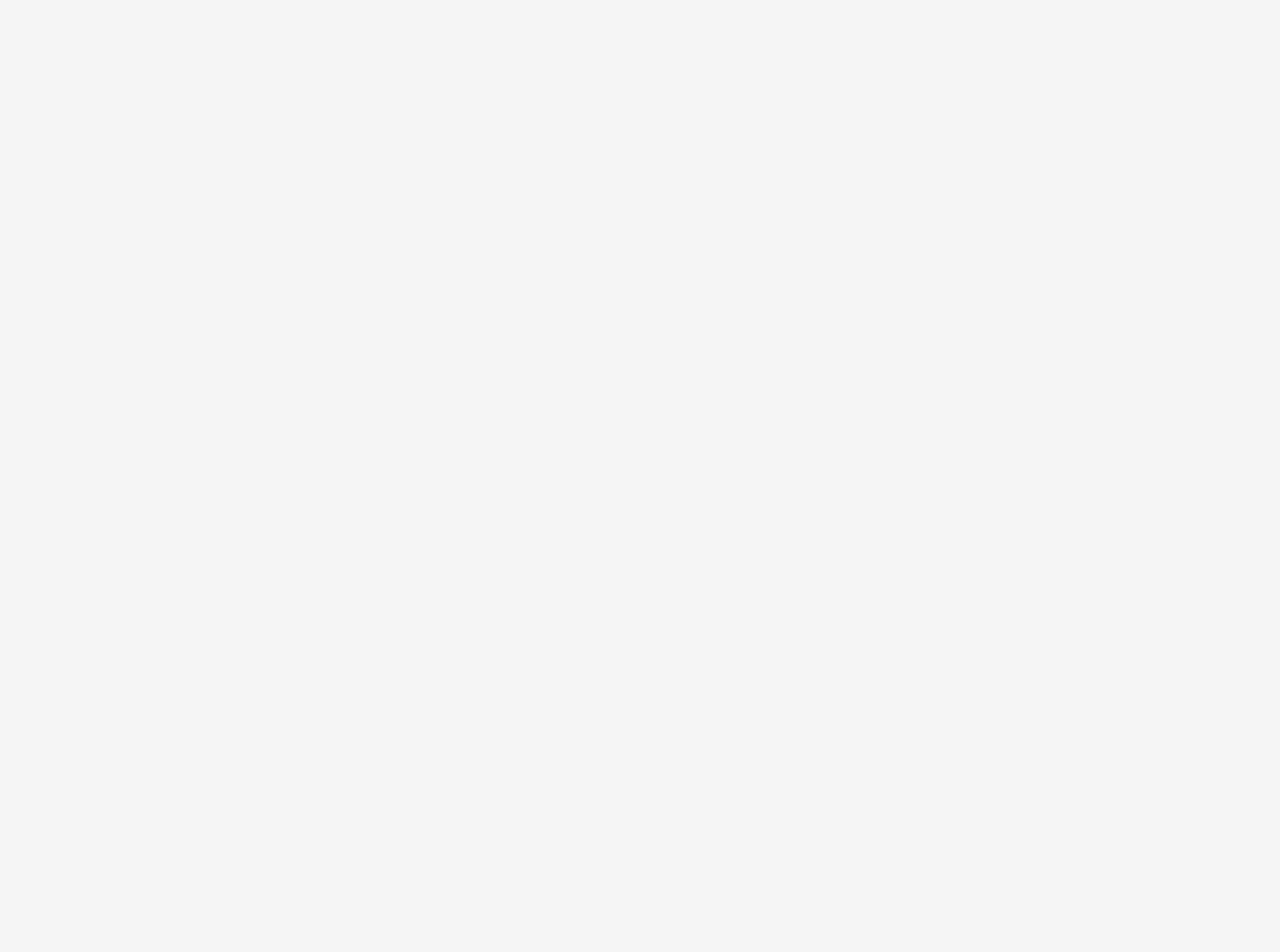
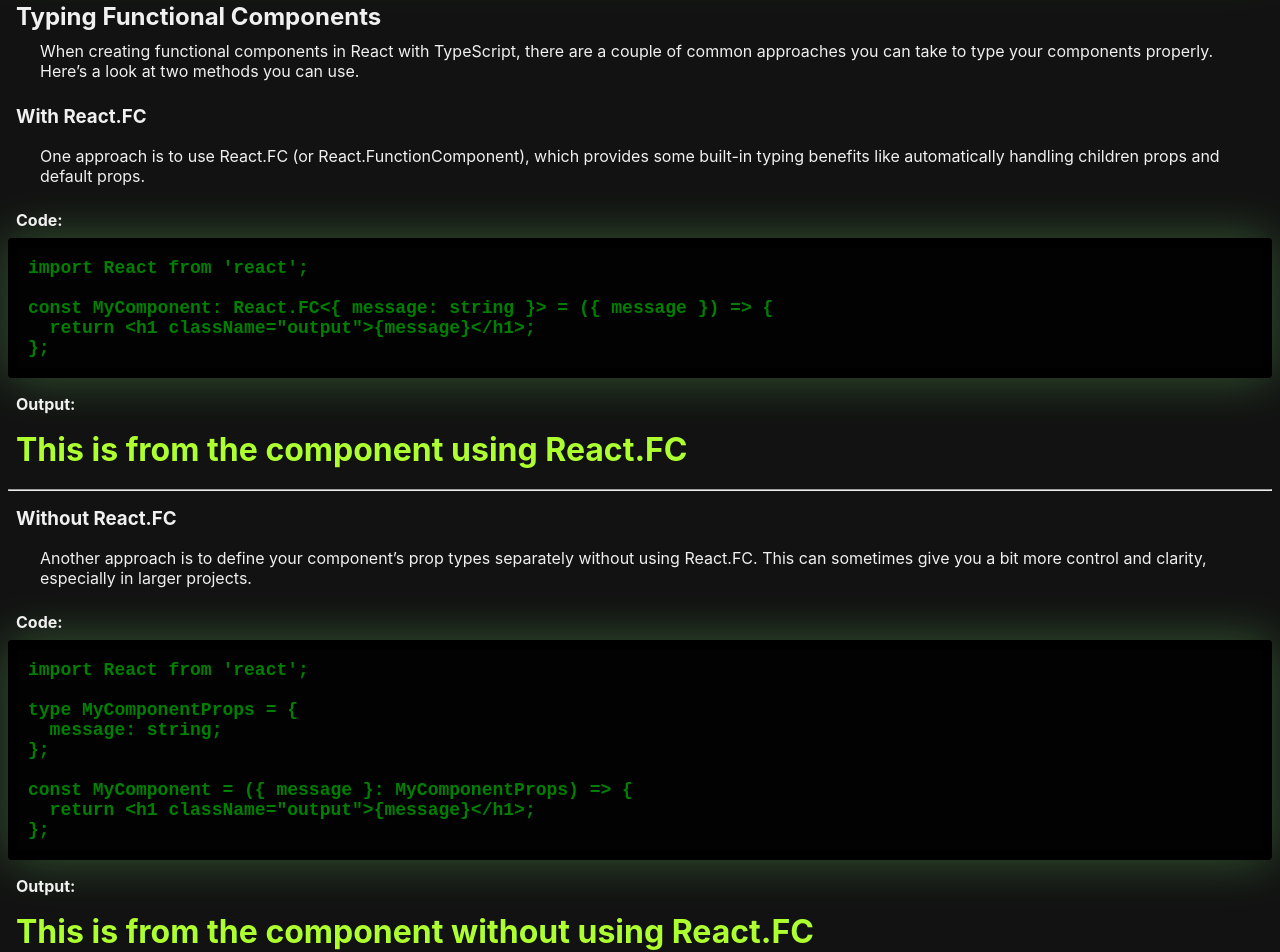
Before and after one commit to rees-kyle/react_showcase, a React (Create React App) app in the folder project/: page /react_showcase/basic-concepts in a window 1280 px wide. Shown: the part 1820-2772 px from the top of the page. Before the commit the page ends 1792 px from the top, so only its background shows below. Built offline with nearby package versions, Linux system fonts and the light colour scheme.

Commit message:
Add TypingFunctionalComponents component
- Added component file.
- Added components to index in components folder.
- Imported and added components to page.

```diff
--- /dev/null
+++ b/project/src/components/typescript/basic_concepts/TypingFunctionalComponents.tsx
@@ -0,0 +1,99 @@
+// Importing React to use JSX and type definitions
+import React from 'react';
+
+// First define a type for the component’s props
+type MyComponentProps = {
+  message: string;
+};
+
+// Example using React.FC
+// Defining the component using React.FC, which automatically types 'children' and other common props
+const MyComponentWithFC: React.FC<MyComponentProps> = ({ message }) => {
+  return <h1 className="output">{message}</h1>;
+};
+
+// Example without using React.FC
+// Defining the component without React.FC, explicitly typing the props
+const MyComponentWithoutFC = ({ message }: MyComponentProps) => {
+  return <h1 className="output">{message}</h1>;
+};
+
+
+const TypingFunctionalComponents: React.FC = () => {
+  return (
+    <div>
+      <br/>
+      <hr/>
+      <h2>Typing Functional Components</h2>
+      <p>
+        When creating functional components in React with TypeScript,
+        there are a couple of common approaches you can take to type your components properly.
+        Here’s a look at two methods you can use.
+      </p>
+    </div>
+  );
+};
+
+export default TypingFunctionalComponents;
+
+
+export const WithReactFC = () => {
+  return (
+    <div>
+     <h3>With React.FC</h3>
+      <p>
+        One approach is to use React.FC (or React.FunctionComponent),
+        which provides some built-in typing benefits like automatically handling children props and default props.
+      </p>
+
+      <h4>Code:</h4>
+      <pre>
+        <code>
+          {`import React from 'react';
+
+const MyComponent: React.FC<{ message: string }> = ({ message }) => {
+  return <h1 className="output">{message}</h1>;
+};
+`}
+        </code>
+      </pre>
+
+      <h4>Output:</h4>
+      <MyComponentWithFC message="This is from the component using React.FC" />
+      <br/>
+      <hr/>
+    </div>
+  );
+};
+
+
+export const WithoutReactFC = () => {
+  return (
+    <div>
+      <h3>Without React.FC</h3>
+      <p>
+        Another approach is to define your component’s prop types separately without using React.FC.
+        This can sometimes give you a bit more control and clarity, especially in larger projects.
+      </p>
+
+      <h4>Code:</h4>
+      <pre>
+        <code>
+          {`import React from 'react';
+
+type MyComponentProps = {
+  message: string;
+};
+
+const MyComponent = ({ message }: MyComponentProps) => {
+  return <h1 className="output">{message}</h1>;
+};
+`}
+        </code>
+      </pre>
+
+      <h4>Output:</h4>
+      <MyComponentWithoutFC message="This is from the component without using React.FC" />
+    </div>
+  );
+};
--- a/project/src/components/typescript/basic_concepts/index.ts
+++ b/project/src/components/typescript/basic_concepts/index.ts
@@ -1,2 +1,4 @@
 export { default as BasicConcepts } from './BasicConcepts';
 export { default as Setup } from './Setup';
+export { default as TypingFunctionalComponents } from './TypingFunctionalComponents';
+export { WithReactFC, WithoutReactFC } from './TypingFunctionalComponents';
--- a/project/src/pages/typescript/BasicConceptsPage.js
+++ b/project/src/pages/typescript/BasicConceptsPage.js
@@ -1,7 +1,10 @@
 import React from 'react';
 import {
   BasicConcepts,
-  Setup
+  Setup,
+  TypingFunctionalComponents,
+  WithReactFC,
+  WithoutReactFC
 } from '../../components/typescript/basic_concepts';
 
 const BasicConceptsPage = () => {
@@ -9,6 +12,9 @@ const BasicConceptsPage = () => {
     <>
       <BasicConcepts />
       <Setup />
+      <TypingFunctionalComponents />
+      <WithReactFC />
+      <WithoutReactFC />
     </>
   );
 };
```
